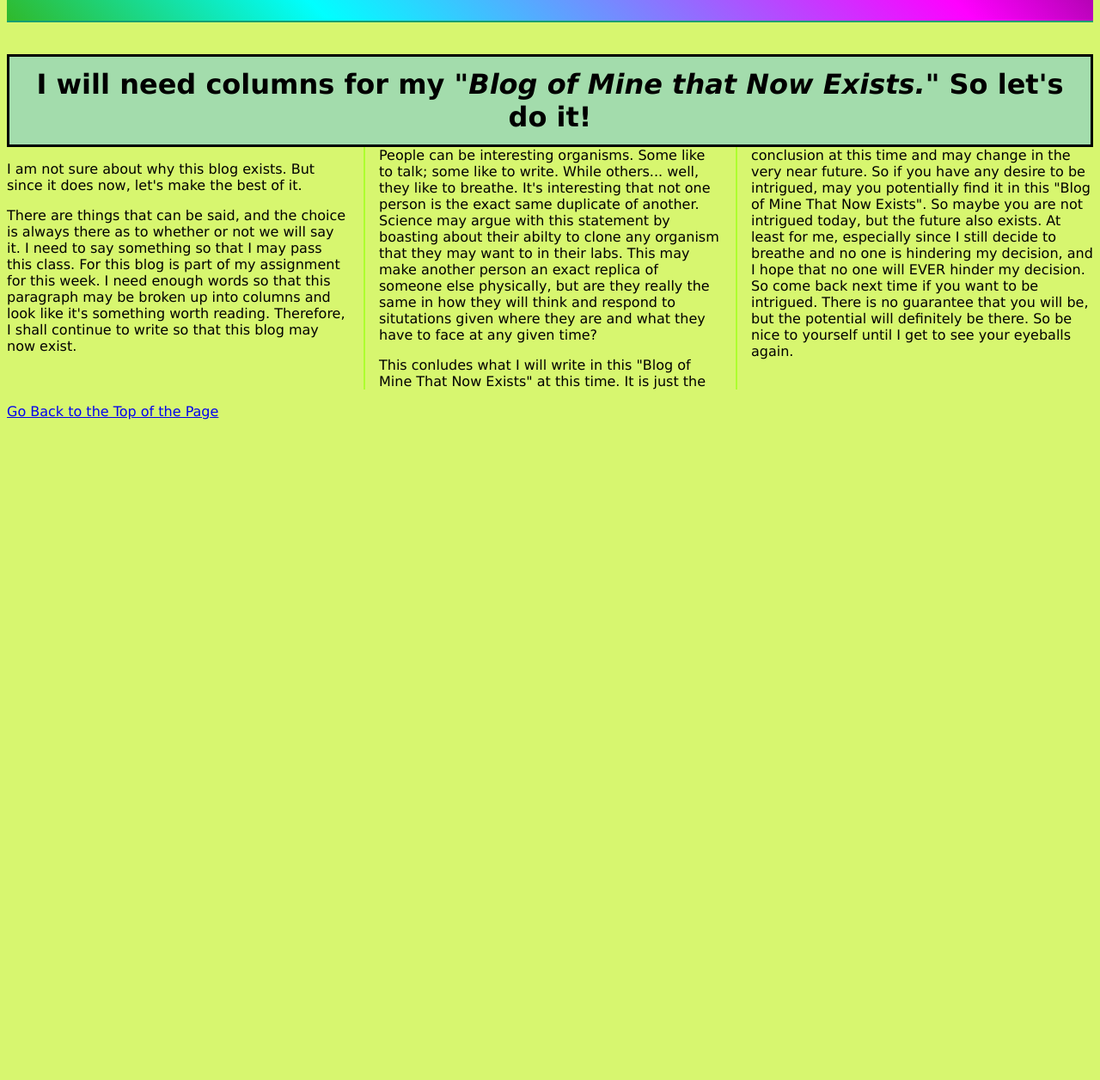
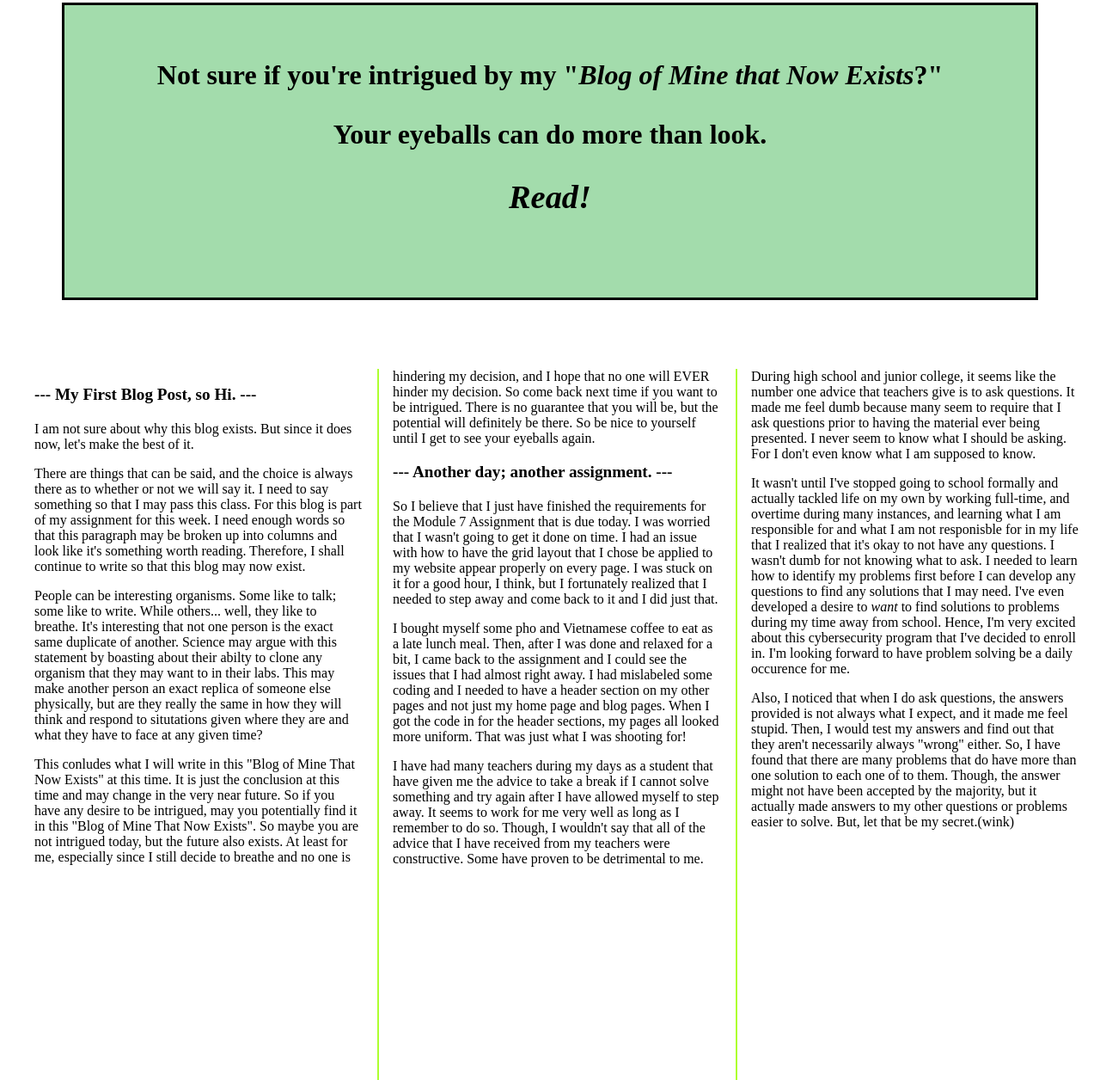
Before and after one commit to SaraCIS/My-Own-Website, a plain HTML site: page blog.html in a window 1280 px wide. Shown: the part 518-1774 px from the top of the page at 86% size. Before the commit the page ends 1022 px from the top, so only its background shows below. Drawn offline with Linux system fonts and the light colour scheme.

Commit message:
Module 7 again

```diff
--- a/blog.html
+++ b/blog.html
@@ -8,6 +8,7 @@
     <link rel="stylesheet" href="styles.css">
 </head>
 <br>
+
 <body>
     <nav id="nav_menu">
         <ul>
@@ -18,11 +19,15 @@
         </ul>
     </nav>
     <br>
-    <h1>Welcome to the Blog of Mine That Now Exists.</h1>
+    <header>
+        <h1>Welcome to the Blog of Mine That Now Exists.</h1>
 
-    <h2>I will need columns for my "<em>Blog of Mine that Now Exists.</em>" So let's do it!</h2>
+        <h2>Not sure if you're intrigued by my "<em>Blog of Mine that Now Exists</em>?"<p>Your eyeballs can do more than look.</p>
+            <p><em id="read">Read!</em></p></h2>
+    </header>
+    <article>
+        <p class="bold">--- My First Blog Post, so Hi. --- </p>
 
-    <article>
         <p>I am not sure about why this blog exists. But since it does now, let's make the best of it.</p>
         <p>There are things that can be said, and the choice is always there as to whether or not we will say it. I need
             to say something so that I may pass this class. For this blog is part of my
@@ -45,8 +50,70 @@
             back next time if you want to be intrigued. There is no guarantee that you will be, but the potential will
             definitely be there. So be
             nice to yourself until I get to see your eyeballs again.</p>
+
+        <p class="bold">--- Another day; another assignment. ---</p>
+
+        <p>So I believe that I just have finished the requirements for the Module 7 Assignment that is due today. I was
+            worried that I wasn't going to
+            get it done on time. I had an issue with how to have the grid layout that I chose be applied to my website
+            appear properly
+            on every page. I was stuck
+            on it for a good hour, I think, but I fortunately realized that I needed to step away and come back to it
+            and I did just that.</p>
+
+        <p>I bought myself some pho and Vietnamese coffee to eat as a late lunch meal. Then, after I was done and
+            relaxed for a bit, I came back to the assignment and I could see the issues that I had almost right away. I
+            had
+            mislabeled some coding and I needed
+            to have a header section on my other pages and not just my home page and blog pages. When I got the code in
+            for the header sections, my pages all
+            looked more uniform. That was just what I was shooting for!</p>
+
+        <p>I have had many teachers during my days as a student that have given me the advice to take a break if I
+            cannot solve something and try again after
+            I have allowed myself to step away. It seems to work for me very well as long as I remember to do so.
+            Though, I wouldn't say that
+            all of the advice that I have received from my teachers were constructive. Some have proven to be
+            detrimental to me.</p>
+
+        <p>During high school and junior college, it seems like the number one advice that teachers give is to ask
+            questions. It made me feel dumb because many
+            seem to require that I ask questions prior to having the material ever being presented. I never seem to know
+            what I should
+            be asking. For I don't even know what I am supposed to know.</p>
+
+        <p>It wasn't until I've stopped going to school formally and actually tackled life on my own by working
+            full-time, and overtime during
+            many instances, and learning what I am responsible for and what I am not responisble for in my life that I
+            realized that it's okay to
+            not have any questions. I wasn't dumb for not knowing what to ask. I needed to learn how to identify my
+            problems first before I can
+            develop any questions to find any solutions that I may need. I've even developed a desire to <em>want</em>
+            to find solutions to problems during my time away from school. Hence, I'm very excited
+            about this cybersecurity program that I've decided to enroll in. I'm looking forward to have problem solving
+            be a daily occurence for me.
+        </p>
+
+        <p>Also, I noticed that when I do ask questions, the answers provided is not always what I expect, and it made
+            me feel
+            stupid. Then, I would test
+            my answers and find out that they aren't necessarily always "wrong" either. So, I have found that there are
+            many problems that do have more
+            than one solution to each one of to them. Though, the answer might not have been accepted by the majority,
+            but it
+            actually made answers to my
+            other questions or problems
+            easier to solve. But, let that be my secret.(wink)</p>
+
+
     </article>
-    <p><a href="#top">Go Back to the Top of the Page</a></p>
+    <footer>
+        <p><a href="#top">Go Back to the Top of the Page</a></p>
+        <copyright>
+            <p>&copy; Sara Kan 2023</p>
+        </copyright>
+    </footer>
 </body>
 
+
 </html>
--- a/styles.css
+++ b/styles.css
@@ -1,6 +1,36 @@
+main {
+    margin: auto;
+    align-content: center;
+    background-color: rgb(149, 183, 213);
+}
+
 body {
-    background-color: rgb(215, 246, 111);
-    font-family: Verdana, Geneva, Tahoma, sans-serif;
+    display: grid;
+    grid-template-columns: 250px fr 1fr 1fr 1fr;
+    grid-template-rows: 80px 1fr 1fr 1fr 60px;
+    grid-gap: 16px;
+    grid-template-areas:
+        "navi navi navi navi"
+        "head head head head"
+        "sec1 sec1 sec1 sec1"
+        "sec2 sec2 sec2 sec2"
+        "foot foot foot foot";
+}
+
+nav {
+    grid-area: navi;
+}
+
+header {
+    grid-area: head;
+}
+
+#sections {
+    grid-area: sec2;
+}
+
+footer {
+    grid-area: foot;
 }
 
 h1 {
@@ -18,19 +48,27 @@ h1 {
     font-family: cursive;
     font-size: 345%;
 }
+
 .image {
+    grid-area: sec1;
     width: 75%;
-    margin: 40px auto; /* center block elements */
+    margin: auto;
+    /* center block elements */
     display: flex;
     justify-content: center;
     flex-direction: column;
-    text-align:center;
+    text-align: center;
 }
 
+.bold {
+    font-size: larger;
+    font-weight: 700;
+}
 
 #firstimage {
     padding: 3%;
-    position: absolute; /*stack image*/
+    position: absolute;
+    /*stack image*/
     margin-left: 4%;
     margin-top: 2%;
     border: 30px solid rgb(27, 184, 77);
@@ -54,7 +92,7 @@ br {
     font-size: 300%;
 }
 
-div#sections {
+#sections {
     /*create flexbox for section*/
     display: flex;
     flex-direction: row;
@@ -74,11 +112,16 @@ body {
     font-size: 100%;
 }
 
+#read {
+    font-size: larger;
+}
+
 h2,
 h3 {
+    clear: right;
     background-color: rgb(163, 220, 172);
-    margin: auto;
-    padding: 1%;
+    margin: 2em;
+    padding: 5%;
     border: solid;
     font-size: 200%;
     text-align: center;
```
Also changed, not shown: facts.html (+10 -1 lines), index.html (+10 -5 lines), names.html (+10 -2 lines).
